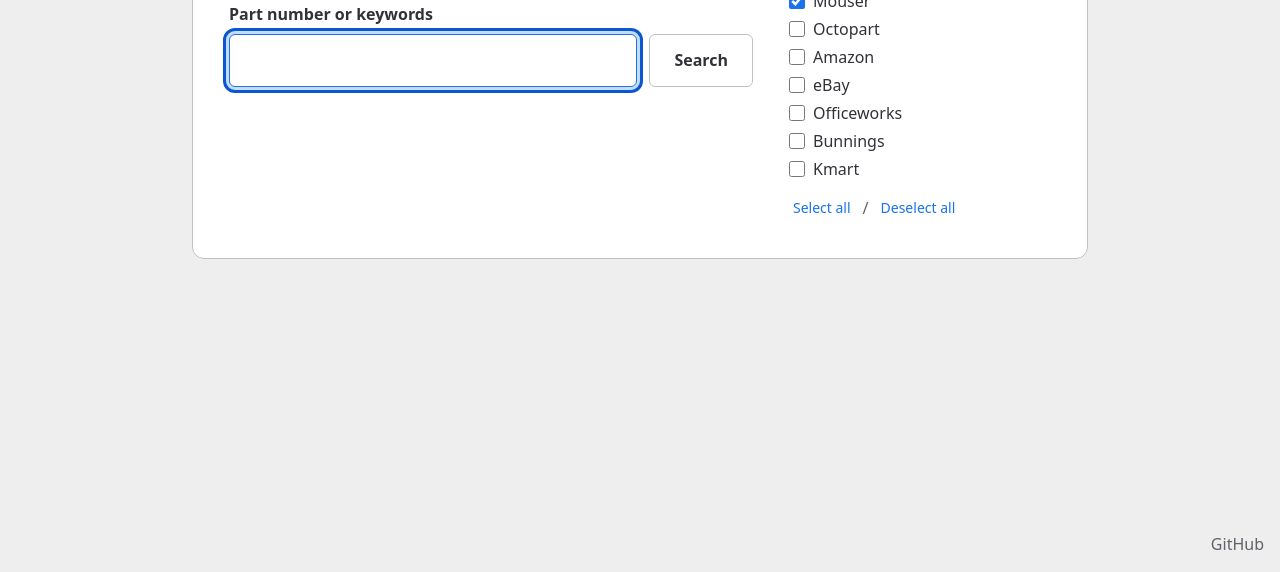
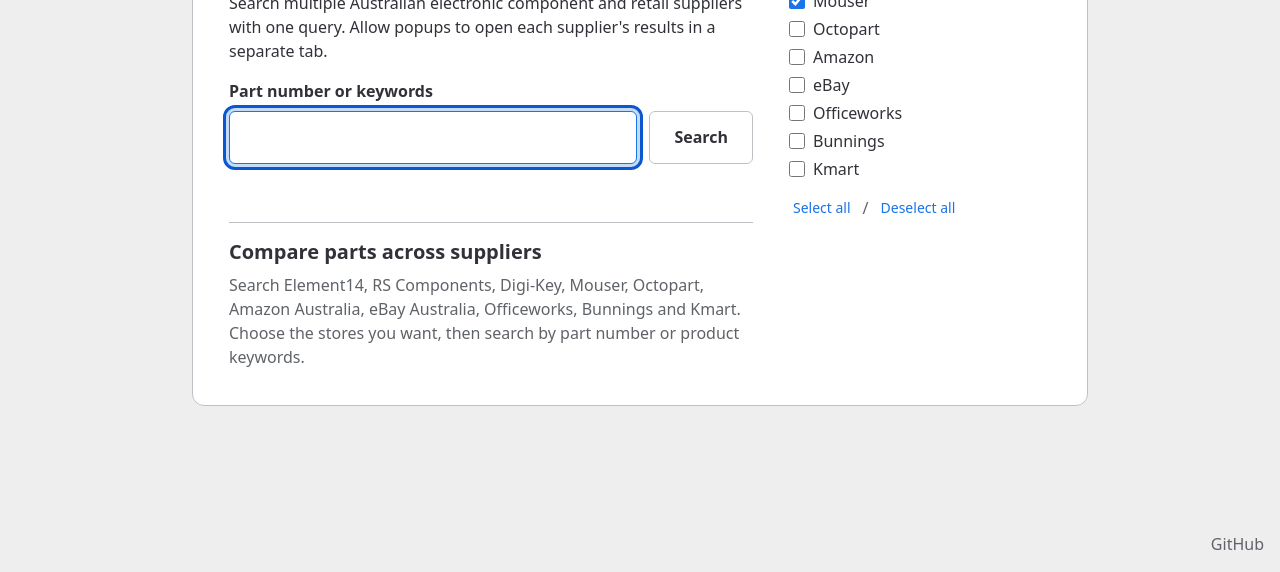
Before and after one commit to andygock/part-search, a plain HTML site: page index.html in a window 1280 px wide. Shown: the part 228-800 px from the top of the page. Drawn offline with Linux system fonts and the light colour scheme.

Commit message:
Improve Australian parts search page SEO and supplier messaging

```diff
--- a/index.html
+++ b/index.html
@@ -1,18 +1,20 @@
 <!DOCTYPE html>
-<html lang="en">
+<html lang="en-AU">
   <head>
     <meta charset="UTF-8">
     <meta name="viewport" content="width=device-width, initial-scale=1.0">
     <meta
       name="description"
-      content="Search multiple Australian electronic component and retail suppliers at once."
+      content="Search Australian electronic component suppliers including Element14, RS, Digi-Key and Mouser with one query. Compare parts across multiple stores."
     >
+    <meta name="robots" content="index, follow">
     <meta name="referrer" content="no-referrer">
     <meta
       http-equiv="Content-Security-Policy"
       content="default-src 'self'; script-src 'self'; style-src 'self'; img-src 'self'; object-src 'none'; base-uri 'none'; form-action 'self'; upgrade-insecure-requests"
     >
-    <title>Part Search</title>
+    <title>Australian Electronic Parts Search | Part Search</title>
+    <link rel="canonical" href="https://parts.gock.net/">
     <link rel="stylesheet" href="style.css">
     <link rel="icon" href="favicon.svg" type="image/svg+xml">
   </head>
@@ -20,10 +22,11 @@
     <main class="outer">
       <div class="container">
         <section class="intro" aria-labelledby="page-title">
-          <h1 id="page-title">Part Search</h1>
+          <h1 id="page-title">Australian Electronic Parts Search</h1>
           <p>
-            Searches multiple electronic part suppliers. Popups must be enabled
-            for this site to allow opening of multiple tabs of search results.
+            Search multiple Australian electronic component and retail suppliers
+            with one query. Allow popups to open each supplier's results in a
+            separate tab.
           </p>
           <form id="searchForm">
             <label for="searchInput">Part number or keywords</label>
@@ -39,6 +42,15 @@
             </div>
           </form>
           <p id="searchStatus" class="status" role="status" aria-live="polite"></p>
+          <section class="about" aria-labelledby="supported-suppliers">
+            <h2 id="supported-suppliers">Compare parts across suppliers</h2>
+            <p>
+              Search Element14, RS Components, Digi-Key, Mouser, Octopart,
+              Amazon Australia, eBay Australia, Officeworks, Bunnings and Kmart.
+              Choose the stores you want, then search by part number or product
+              keywords.
+            </p>
+          </section>
         </section>
         <fieldset class="supplier-picker">
           <legend>Suppliers</legend>
--- /dev/null
+++ b/robots.txt
@@ -0,0 +1,4 @@
+User-agent: *
+Allow: /
+
+Sitemap: https://parts.gock.net/sitemap.xml
--- a/style.css
+++ b/style.css
@@ -74,6 +74,12 @@ h1 {
   text-align: center;
 }
 
+h2 {
+  margin-block: 0 var(--space-2);
+  font-size: 1.25rem;
+  line-height: 1.3;
+}
+
 p {
   margin-block: 0 var(--space-4);
 }
@@ -134,6 +140,17 @@ button:is(:hover, :active) {
   margin-block: var(--space-3) 0;
   color: var(--color-muted);
   font-size: 0.925rem;
+}
+
+.about {
+  margin-block-start: var(--space-5);
+  padding-block-start: var(--space-4);
+  border-block-start: 1px solid var(--color-border);
+}
+
+.about p {
+  margin-block-end: 0;
+  color: var(--color-muted);
 }
 
 .supplier-picker {
```
Also changed, not shown: sitemap.xml (added, +7 -0 lines).
